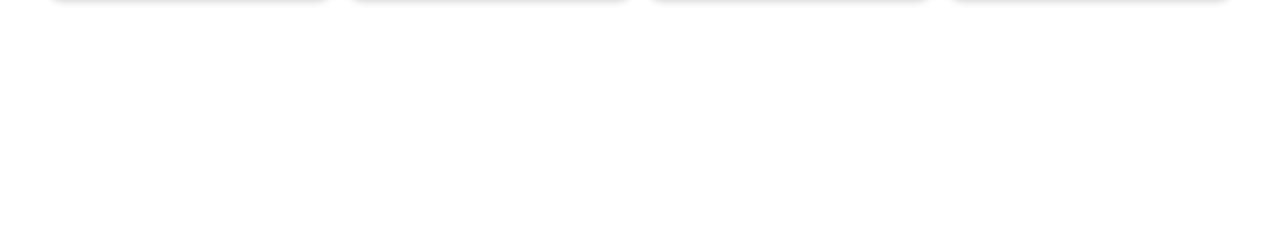
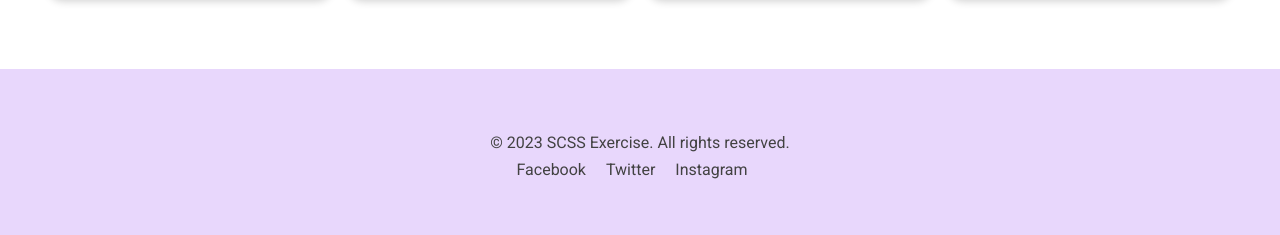
Before and after one commit to DngDavide02/U2-W2-D3, a plain HTML site: page index.html in a window 1280 px wide. Shown: the part 749-984 px from the top of the page. Before the commit the page ends 818 px from the top, so only its background shows below. Drawn offline with Linux system fonts and the light colour scheme.

Commit message:
Add footer section with social media links and styling

```diff
--- a/index.html
+++ b/index.html
@@ -56,5 +56,15 @@
         class="marginBottom-md"
       />
     </main>
+    <footer>
+      <div class="footer-content padding-md">
+        <p class="padding-sm">&copy 2023 SCSS Exercise. All rights reserved.</p>
+        <ul class="social-media">
+          <li><a href="#">Facebook</a></li>
+          <li><a href="#">Twitter</a></li>
+          <li><a href="#">Instagram</a></li>
+        </ul>
+      </div>
+    </footer>
   </body>
 </html>
--- a/style.scss
+++ b/style.scss
@@ -13,6 +13,7 @@ body {
 nav {
   display: flex;
   align-items: center;
+
   img {
     width: 10rem;
   }
@@ -70,3 +71,24 @@ main {
     @include floating(15px, 0.2, 0px, rgba(0, 0, 0, 0));
   }
 }
+
+footer {
+  background-color: lighten($bgHero, 50%);
+  color: darken($textColor, 70%);
+  text-align: center;
+  padding: 2rem;
+  p {
+    color: inherit;
+  }
+  li {
+    list-style: none;
+    padding: 0;
+    margin: 0;
+    display: inline-block;
+    margin-right: 1rem;
+  }
+  a {
+    text-decoration: none;
+    color: inherit;
+  }
+}
```
Also changed, not shown: assets/css/style.css, assets/dist/css/style.min.css, 2 other files.
